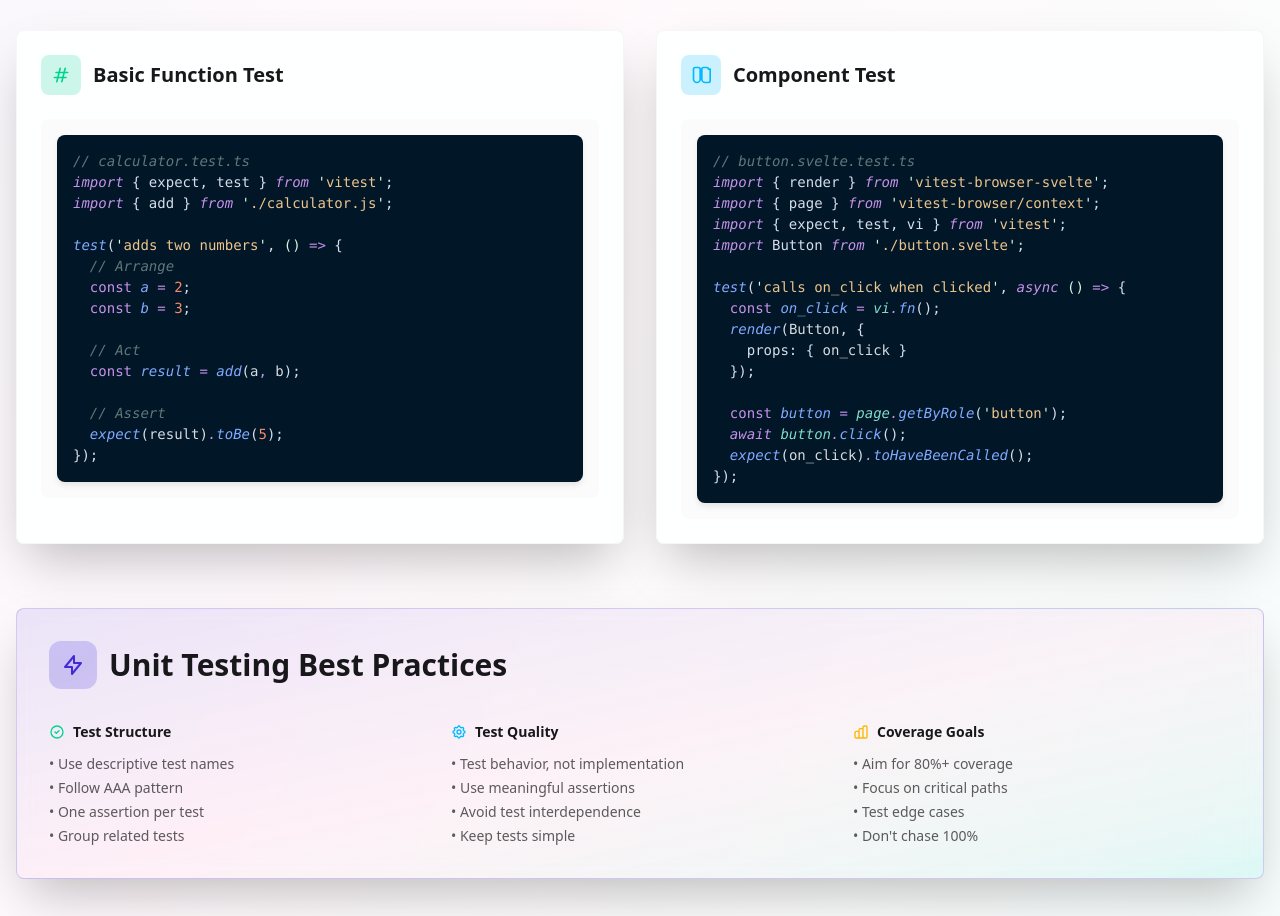
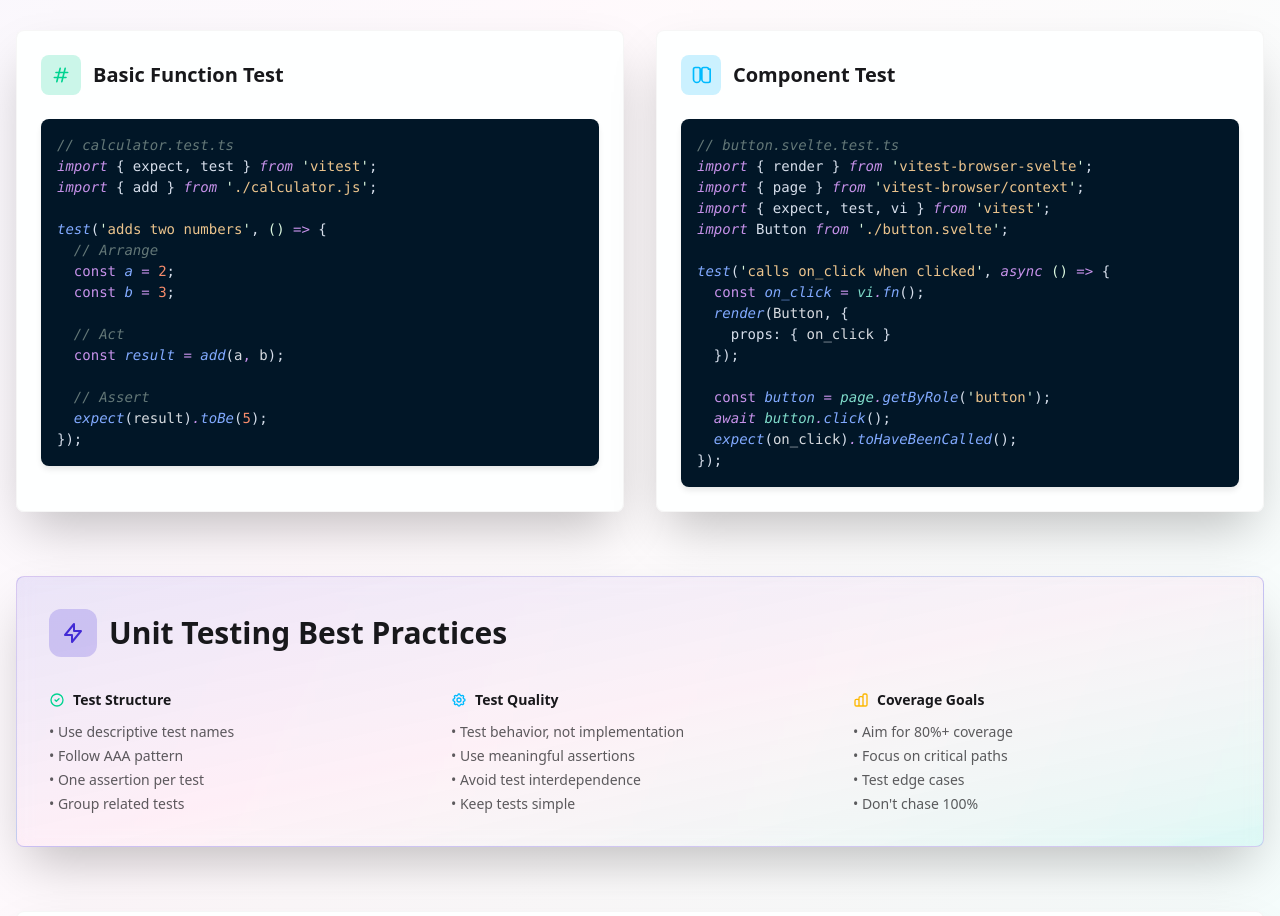
Before and after one commit to spences10/sveltest, a SvelteKit app: page /examples/unit in a window 1280 px wide. Shown: the part 1356-2272 px from the top of the page. Built offline with nearby package versions, Linux system fonts and the light colour scheme.

Commit message:
refactor: remove redundant wrapper divs around CodeBlock components

```diff
--- a/src/routes/examples/integration/+page.svelte
+++ b/src/routes/examples/integration/+page.svelte
@@ -222,15 +222,11 @@
 				>
 					<div class="card-body p-6">
 						<h3 class="mb-4 text-xl font-bold">Code Example</h3>
-						<div
-							class="bg-base-200/50 rounded-lg p-4 font-mono text-sm"
-						>
-							<CodeBlock
-								code={integration_test_examples.component_integration}
-								lang="javascript"
-								theme="night-owl"
-							/>
-						</div>
+						<CodeBlock
+							code={integration_test_examples.component_integration}
+							lang="javascript"
+							theme="night-owl"
+						/>
 					</div>
 				</div>
 
--- a/src/routes/examples/unit/+page.svelte
+++ b/src/routes/examples/unit/+page.svelte
@@ -257,15 +257,11 @@
 							</div>
 							<h3 class="text-xl font-bold">Basic Function Test</h3>
 						</div>
-						<div
-							class="bg-base-200/50 rounded-lg p-4 font-mono text-sm"
-						>
 						<CodeBlock
 							code={unit_test_examples.basic_function_test}
 							lang="javascript"
 							theme="night-owl"
 						/>
-						</div>
 					</div>
 				</div>
 
@@ -282,15 +278,11 @@
 							</div>
 							<h3 class="text-xl font-bold">Component Test</h3>
 						</div>
-						<div
-							class="bg-base-200/50 rounded-lg p-4 font-mono text-sm"
-						>
 						<CodeBlock
 							code={unit_test_examples.component_test}
 							lang="javascript"
 							theme="night-owl"
 						/>
-						</div>
 					</div>
 				</div>
 			</div>
```
Also changed, not shown: 1 other file (tests, documents, lock files or other folders). Lines whose indentation alone changed are shown as unchanged.
